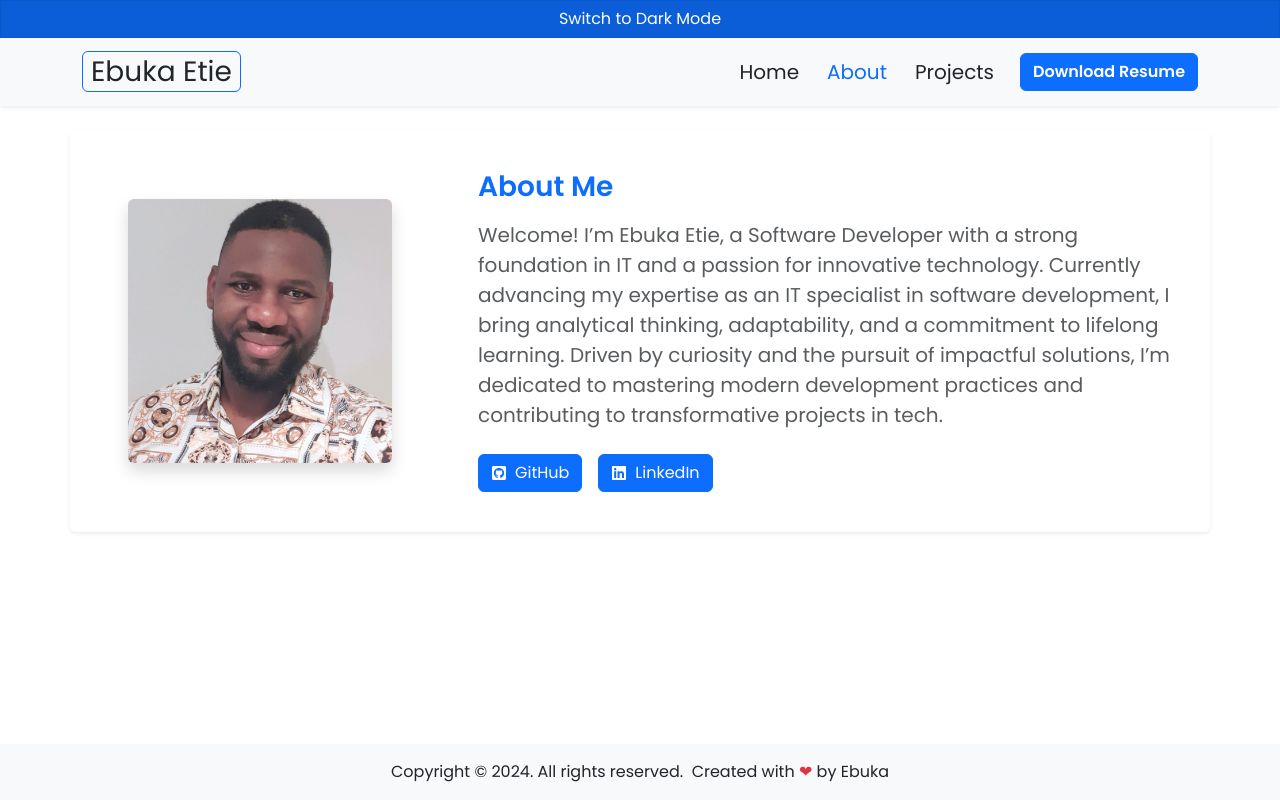
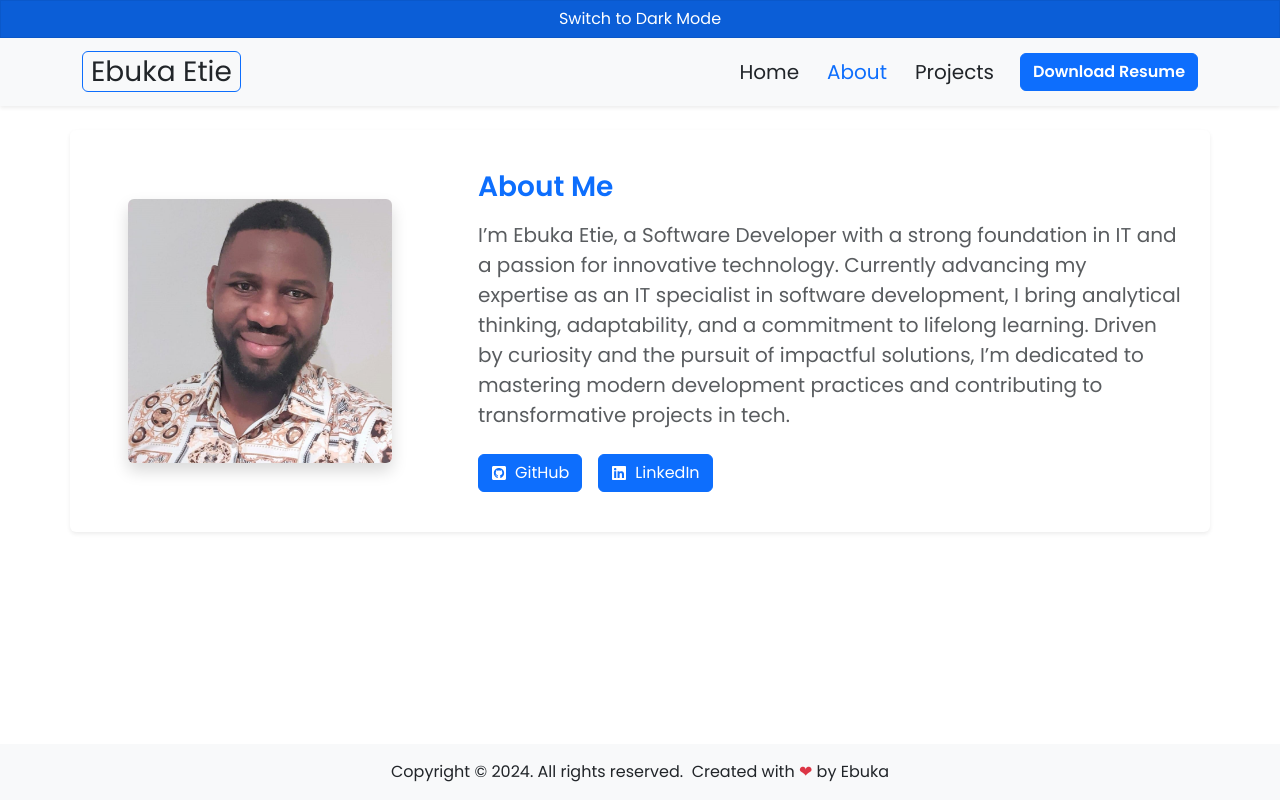
Before and after one commit to bukaetie/ebuka-etie, a React (Vite) app: page /about in a window 1280 px wide. Built offline with nearby package versions, Linux system fonts and the light colour scheme.

Commit message:
change write up in About

```diff
--- a/src/pages/About.jsx
+++ b/src/pages/About.jsx
@@ -5,7 +5,7 @@ const About = () => {
     <Details
     image={'/pic.jpg'}
     title={'About Me'}
-    about={'Welcome! I’m Ebuka Etie, a Software Developer with a strong foundation in IT and a passion for innovative technology. Currently advancing my expertise as an IT specialist in software development, I bring analytical thinking, adaptability, and a commitment to lifelong learning. Driven by curiosity and the pursuit of impactful solutions, I’m dedicated to mastering modern development practices and contributing to transformative projects in tech.'}/>
+    about={'I’m Ebuka Etie, a Software Developer with a strong foundation in IT and a passion for innovative technology. Currently advancing my expertise as an IT specialist in software development, I bring analytical thinking, adaptability, and a commitment to lifelong learning. Driven by curiosity and the pursuit of impactful solutions, I’m dedicated to mastering modern development practices and contributing to transformative projects in tech.'}/>
   )
 }
 
```
